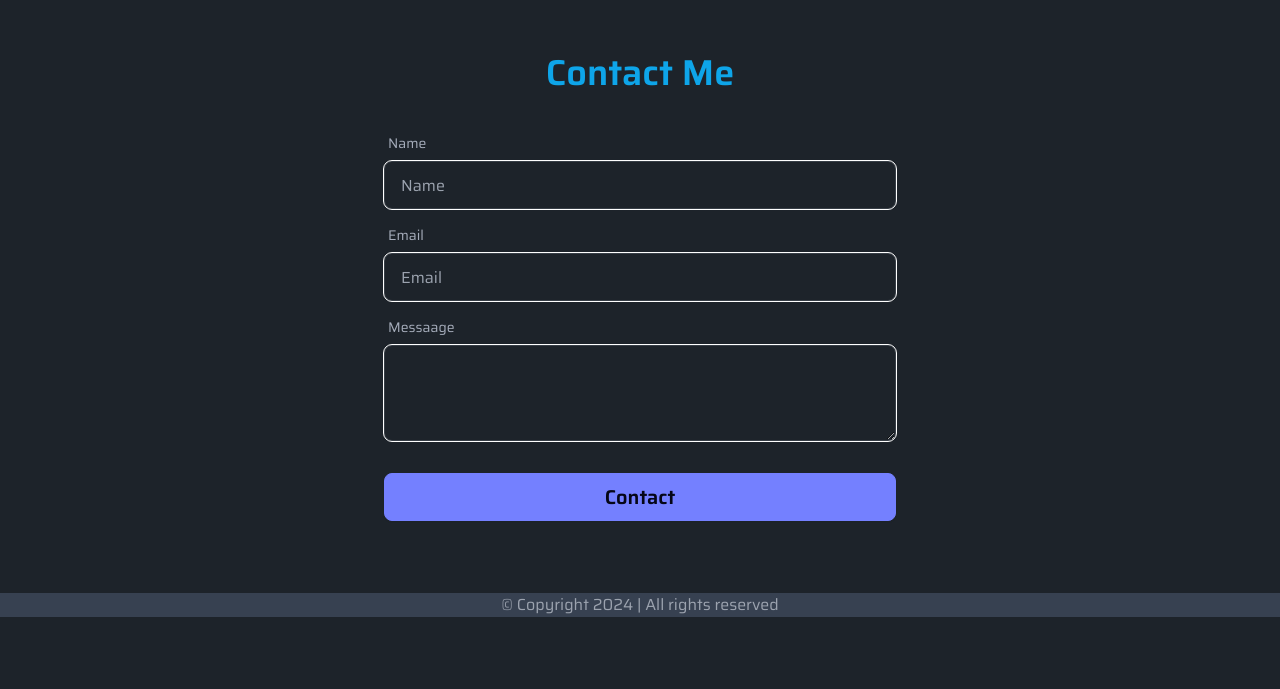
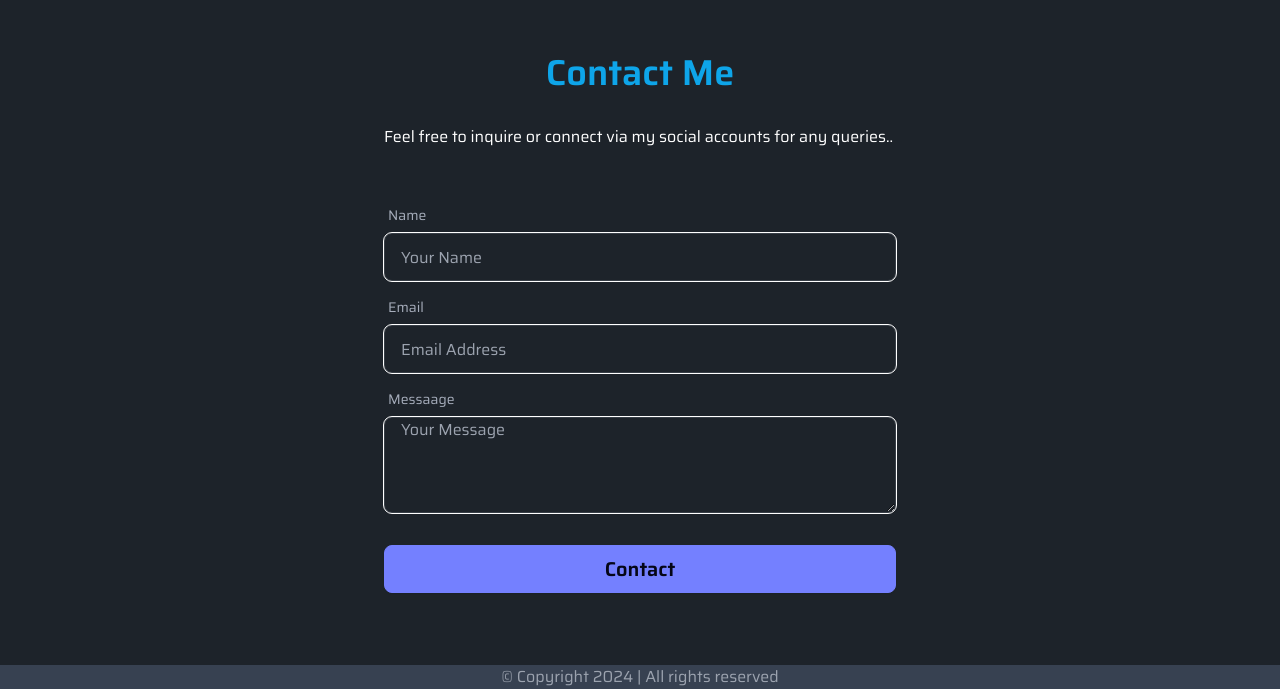
Before and after one commit to ammarcse50/portfolio, a React (Vite) app: page / in a window 1280 px wide. Shown: the part 2977-3666 px from the top of the page. Before the commit the page ends 3594 px from the top, so only its background shows below. Built offline with nearby package versions, Linux system fonts and the light colour scheme.

Commit message:
fixed-get-in-touch

```diff
--- a/src/components/Contact.jsx
+++ b/src/components/Contact.jsx
@@ -31,23 +31,24 @@ const Contact = () => {
       </h2>
       <div>
       <form onSubmit={handleSubmitMessage} className="card-body w-1/2 mx-auto">
+        <h2 className="text-white mb-10">Feel free to inquire or connect via my social accounts for any queries..</h2>
         <div className="form-control">
           <label className="label">
             <span className="label-text">Name</span>
           </label>
-          <input type="name" name="name" placeholder="Name" className="input input-bordered hover:outline hover:outline-[#00eeff] outline outline-1 text-white" required />
+          <input type="name" name="name" placeholder="Your Name" className="input input-bordered hover:outline hover:outline-[#00eeff] outline outline-1 text-white" required />
         </div>
         <div className="form-control">
           <label className="label">
             <span className="label-text">Email</span>
           </label>
-          <input type="email" name="email" placeholder="Email" className="input input-bordered hover:outline hover:outline-[#00eeff] outline outline-1  text-white" required />
+          <input type="email" name="email" placeholder="Email Address" className="input input-bordered hover:outline hover:outline-[#00eeff] outline outline-1  text-white" required />
         </div>
         <div className="form-control">
           <label className="label">
             <span className="label-text">Messaage</span>
           </label>
-          <textarea name="message" className="input input-bordered border   hover:outline hover:outline-[#00eeff] outline outline-1 h-24 text-white"></textarea>
+          <textarea placeholder="Your Message" name="message" className="input input-bordered border   hover:outline hover:outline-[#00eeff] outline outline-1 h-24 text-white"></textarea>
 
         </div>
         <div className="form-control mt-6">
```
